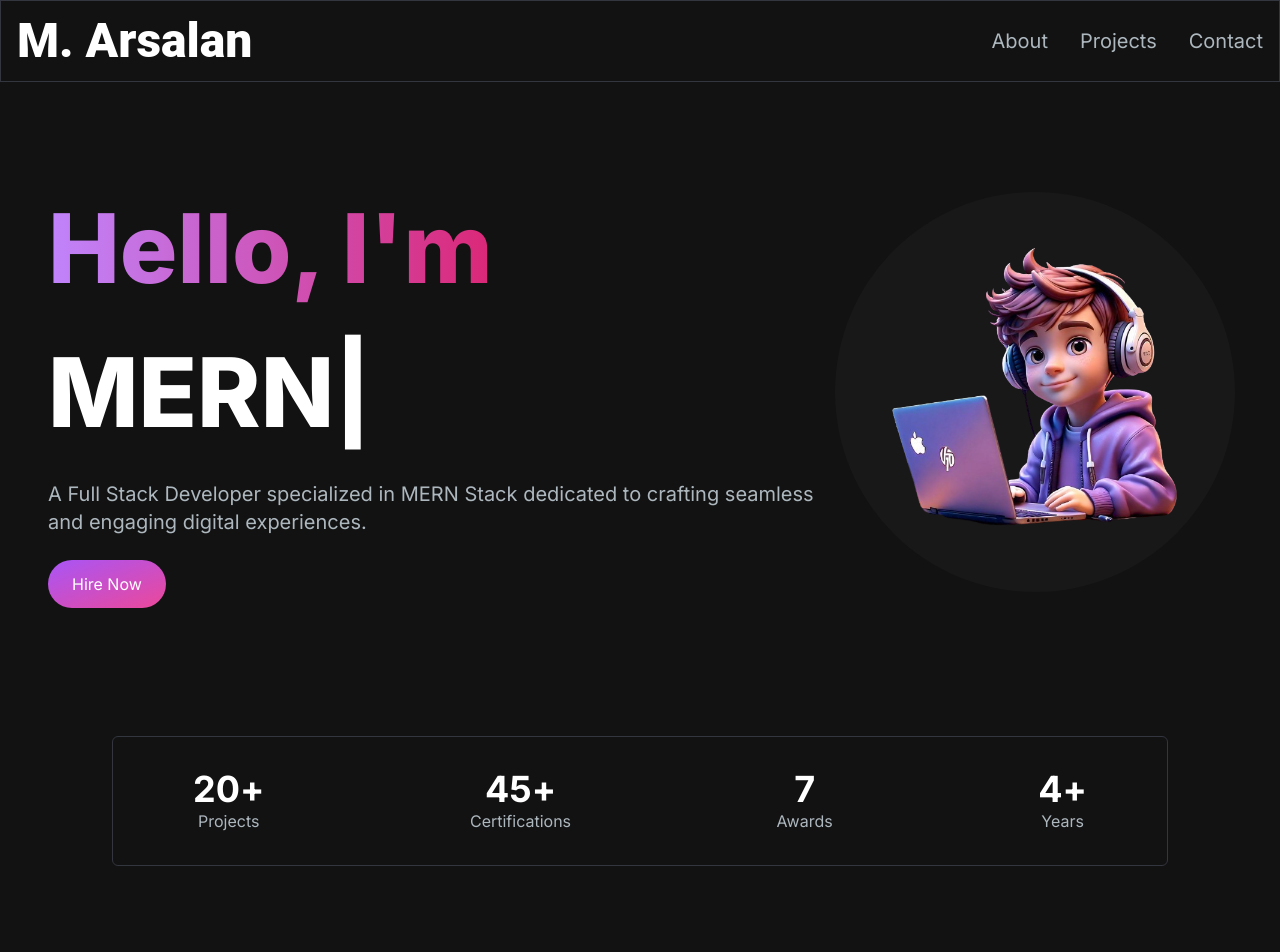
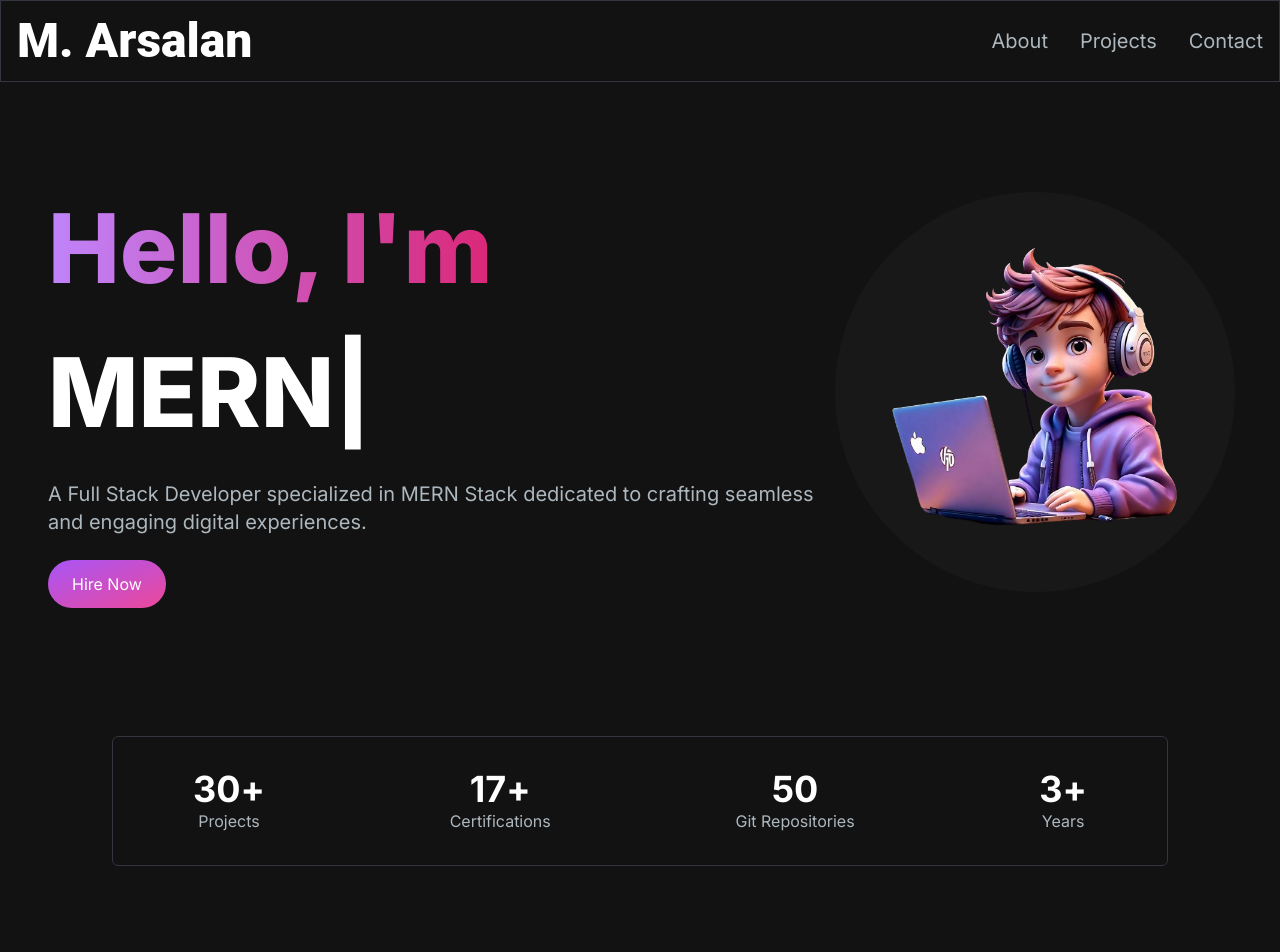
Before and after one commit to arsalanlal414/Portfolio, a Next.js app: page / in a window 1280 px wide. Shown: the top 952 px of the page. Built offline with nearby package versions, Linux system fonts and the light colour scheme.

Commit message:
updated achievements

```diff
--- a/src/app/components/AchievementsSection.jsx
+++ b/src/app/components/AchievementsSection.jsx
@@ -4,23 +4,23 @@ import React, { useState, useEffect } from "react";
 const achievementsList = [
   {
     metric: "Projects",
-    value: "20",
+    value: "30",
     postfix: "+",
   },
   {
     postfix: "+",
     metric: "Certifications",
-    value: "45",
+    value: "17",
   },
   {
-    metric: "Awards",
-    value: "7",
+    metric: "Git Repositories",
+    value: "50",
   },
   {
     postfix: "+",
     metric: "Years",
-    value: "4",
-  },
+    value: "3",
+  }
 ];
 
 const AchievementsSection = () => {
```
